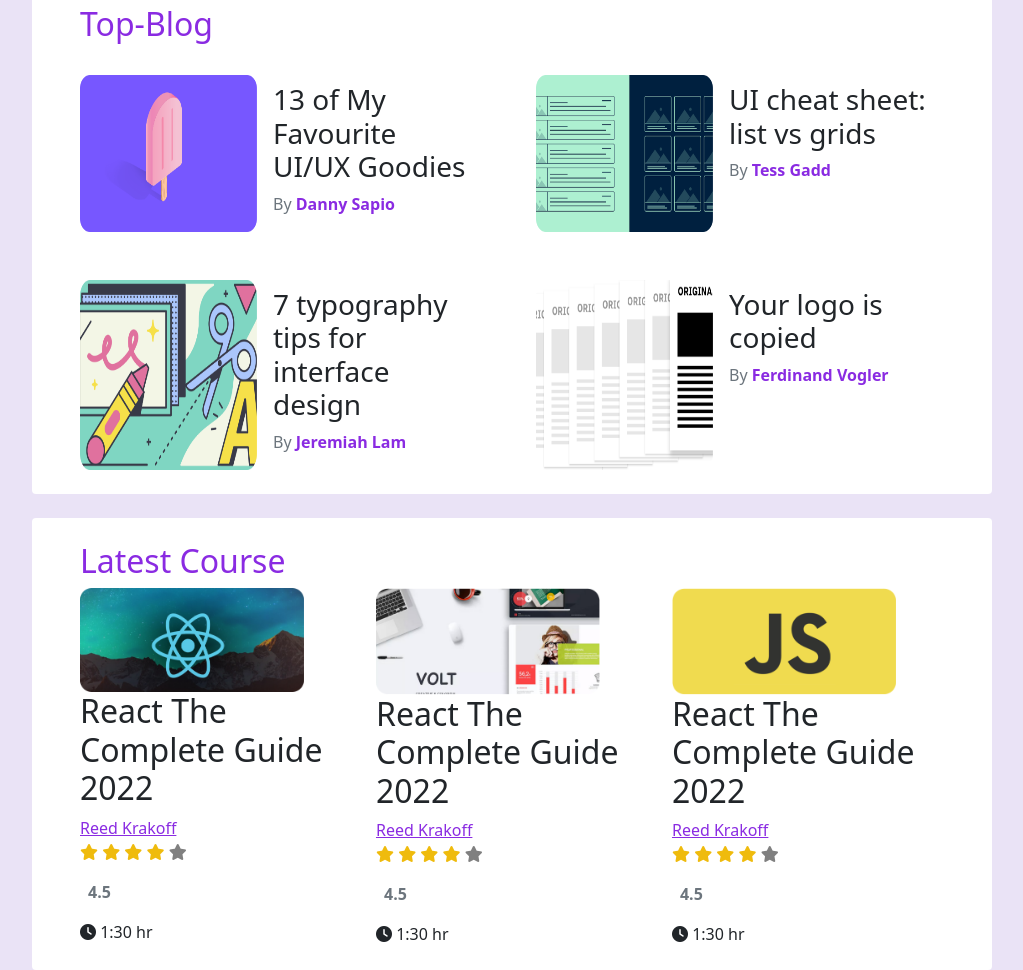
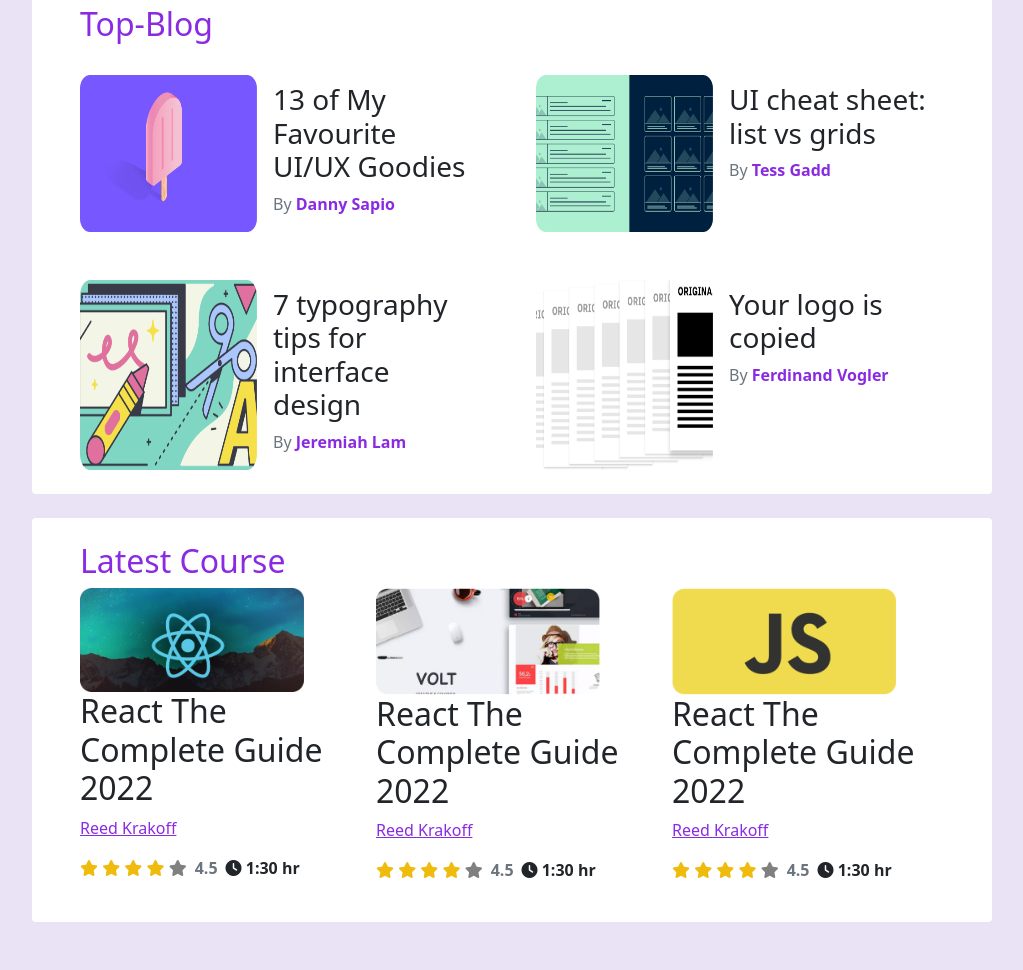
Before and after one commit to marufurs4294/leader-boards, a plain HTML site: page index.html in a window 1280 px wide. Shown: the part 390-1360 px from the top of the page, without its empty margins (128-1151 px from the left). After the commit the page ends 1312 px from the top, so only its background shows below. Drawn offline with nearby package versions, Linux system fonts and the light colour scheme.

Commit message:
some class added

```diff
--- a/index.html
+++ b/index.html
@@ -153,7 +153,7 @@
   <h2>React The Complete Guide 2022</h2>
   <a href="">Reed Krakoff</a>
 </div>
-<div class="d-flex align-items-center d-sm-block" >
+<div class="d-flex align-items-center d-sm-block d-md-flex" >
 
   <div class="star-icon">
     <i class="fa-solid fa-star filled-star"></i>
@@ -164,7 +164,7 @@
   </div>
   <p class="text-muted px-2 mt-3 fw-bold">4.5</p>
 
-  <div class="">
+  <div class="fw-bold">
     <i class="fa-solid fa-clock"></i>
     <span> 1:30 hr</span>
   </div>
@@ -179,7 +179,7 @@
         <h2>React The Complete Guide 2022</h2>
         <a href="">Reed Krakoff</a>
       </div>
-      <div class="d-flex align-items-center d-sm-block" >
+      <div class="d-flex align-items-center d-sm-block d-md-flex" >
 
         <div class="star-icon">
           <i class="fa-solid fa-star filled-star"></i>
@@ -190,7 +190,7 @@
         </div>
         <p class="text-muted px-2 mt-3 fw-bold">4.5</p>
 
-        <div class="">
+        <div class="fw-bold">
           <i class="fa-solid fa-clock"></i>
           <span> 1:30 hr</span>
         </div>
@@ -205,7 +205,7 @@
               <h2>React The Complete Guide 2022</h2>
               <a href="">Reed Krakoff</a>
             </div>
-            <div class="d-flex align-items-center d-sm-block" >
+            <div class="d-flex align-items-center d-sm-block d-md-flex" >
 
               <div class="star-icon">
                 <i class="fa-solid fa-star filled-star"></i>
@@ -216,7 +216,7 @@
               </div>
               <p class="text-muted px-2 mt-3 fw-bold">4.5</p>
 
-              <div class="">
+              <div class="fw-bold">
                 <i class="fa-solid fa-clock"></i>
                 <span> 1:30 hr</span>
               </div>
```
